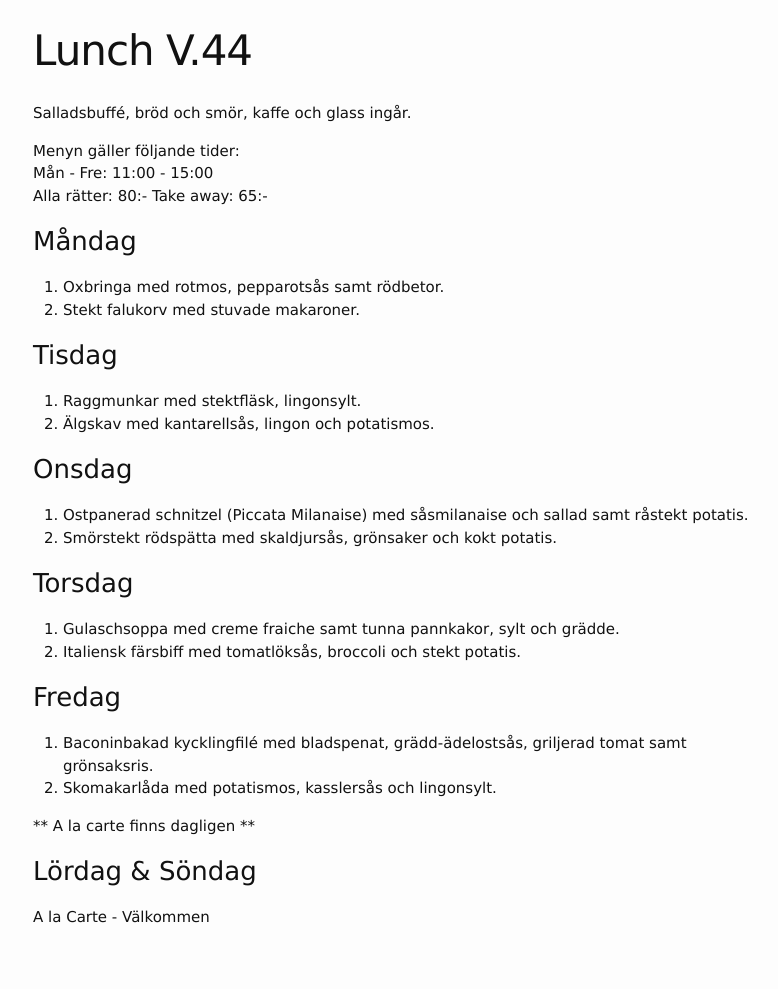
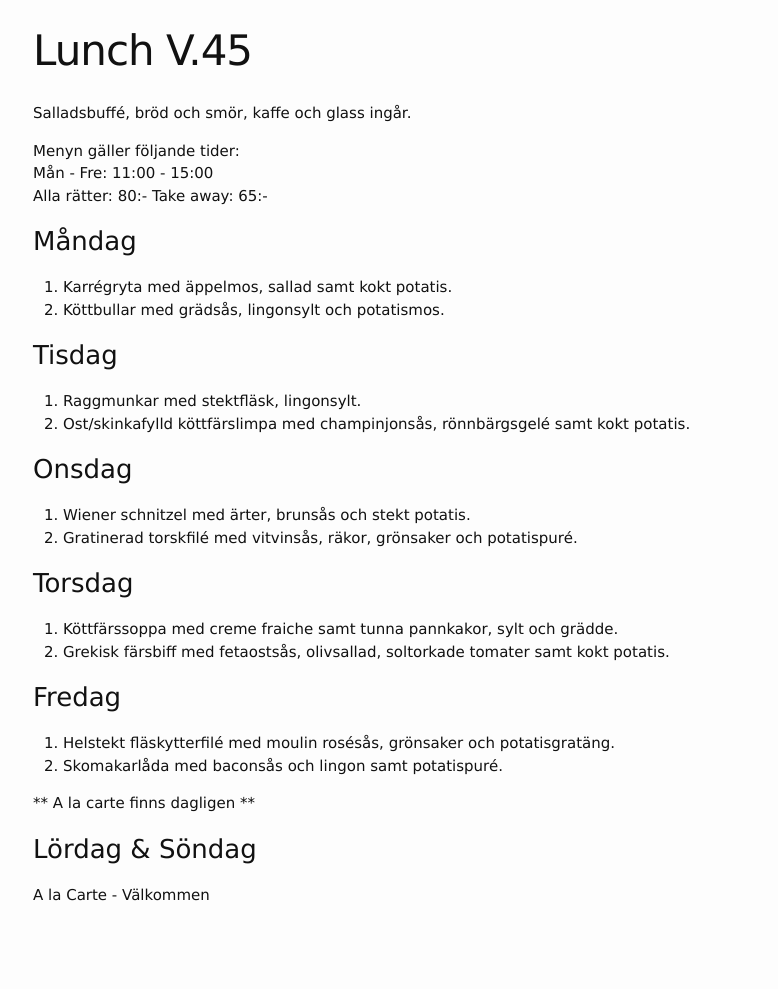
Before and after one commit to FarInn62/farinn62.github.io, a Jekyll site: the page built from lunch.md, in a window 1280 px wide. Shown: the whole page, without its empty margins (237-1015 px from the left). Built offline with Jekyll 4.4.1, drawn with Linux system fonts in a browser that asks for light colours; after the commit the page ends 966 px from its top, so only the background shows below that.

Commit message:
Update lunch.md

```diff
--- a/lunch.md
+++ b/lunch.md
@@ -1,6 +1,6 @@
 ---
 layout: foodmenu
-title: Lunch V.44
+title: Lunch V.45
 permalink: /lunch/
 published: true
 ---
@@ -12,29 +12,29 @@ Alla rätter: 80:- Take away: 65:-
 
 ### Måndag
 
-1. Oxbringa med rotmos, pepparotsås samt rödbetor.
-2. Stekt falukorv med stuvade makaroner.
+1. Karrégryta med äppelmos, sallad samt kokt potatis.
+2. Köttbullar med grädsås, lingonsylt och potatismos.
 
 ### Tisdag
 
 1. Raggmunkar med stektfläsk, lingonsylt.
-2. Älgskav med kantarellsås, lingon och potatismos.
+2. Ost/skinkafylld köttfärslimpa med champinjonsås, rönnbärgsgelé samt kokt potatis.
 
 
 ### Onsdag
 
-1. Ostpanerad schnitzel (Piccata Milanaise) med såsmilanaise och sallad samt råstekt potatis.
-2. Smörstekt rödspätta med skaldjursås, grönsaker och kokt potatis.
+1. Wiener schnitzel med ärter, brunsås och stekt potatis.
+2. Gratinerad torskfilé med vitvinsås, räkor, grönsaker och potatispuré.
 
 ### Torsdag
 
-1. Gulaschsoppa med creme fraiche samt tunna pannkakor, sylt och grädde.
-2. Italiensk färsbiff med tomatlöksås, broccoli och stekt potatis.
+1. Köttfärssoppa med creme fraiche samt tunna pannkakor, sylt och grädde.
+2. Grekisk färsbiff med fetaostsås, olivsallad, soltorkade tomater samt kokt potatis.
 
 ### Fredag
 
-1. Baconinbakad kycklingfilé med bladspenat, grädd-ädelostsås, griljerad tomat samt grönsaksris.
-2. Skomakarlåda med potatismos, kasslersås och lingonsylt.
+1. Helstekt fläskytterfilé med moulin rosésås, grönsaker och potatisgratäng.
+2. Skomakarlåda med baconsås och lingon samt potatispuré.
 
 ** A la carte finns dagligen **
 
```
